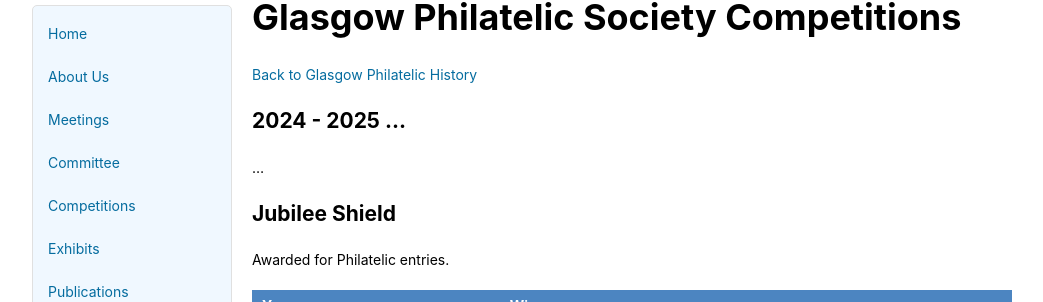
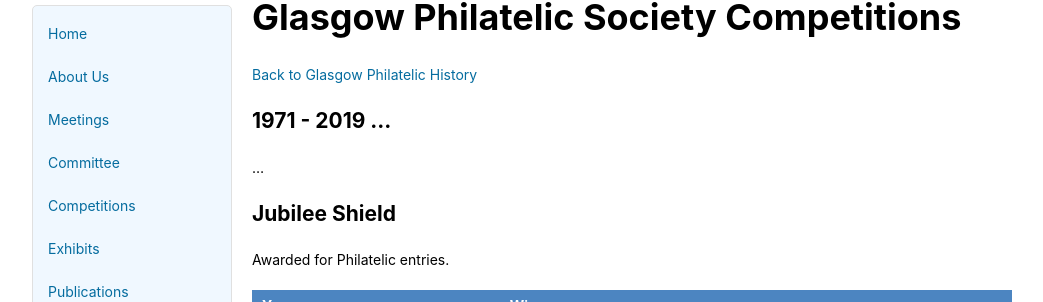
Before and after one commit to astalker/caledonian-stamps, a Jekyll site: the page built from competitions-glasgow.md, in a window 1280 px wide. Shown: the part 132-434 px from the top of the page, without its empty margins (118-1161 px from the left). Built offline with Jekyll 4.4.1, drawn with Linux system fonts in a browser that asks for light colours; our own code applies the rules of GitHub Pages for plain Markdown files.

Commit message:
Update competition years from 2024-2025 to 1971-2019

```diff
--- a/competitions-glasgow.md
+++ b/competitions-glasgow.md
@@ -2,7 +2,7 @@
 
 [Back to Glasgow Philatelic History](./history-glasgow)
 
-## 2024 - 2025 ...
+## 1971 - 2019 ...
 
 ...
 
```
